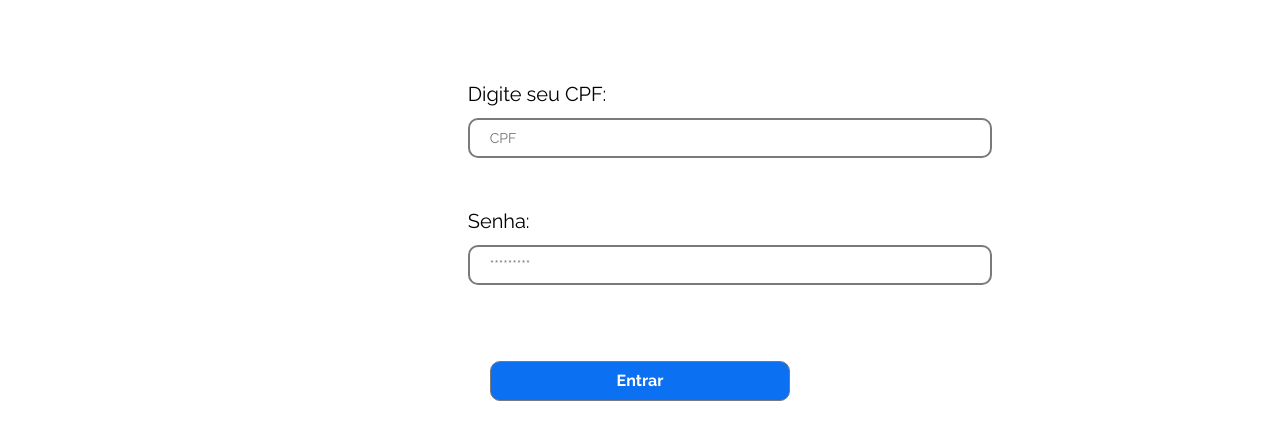
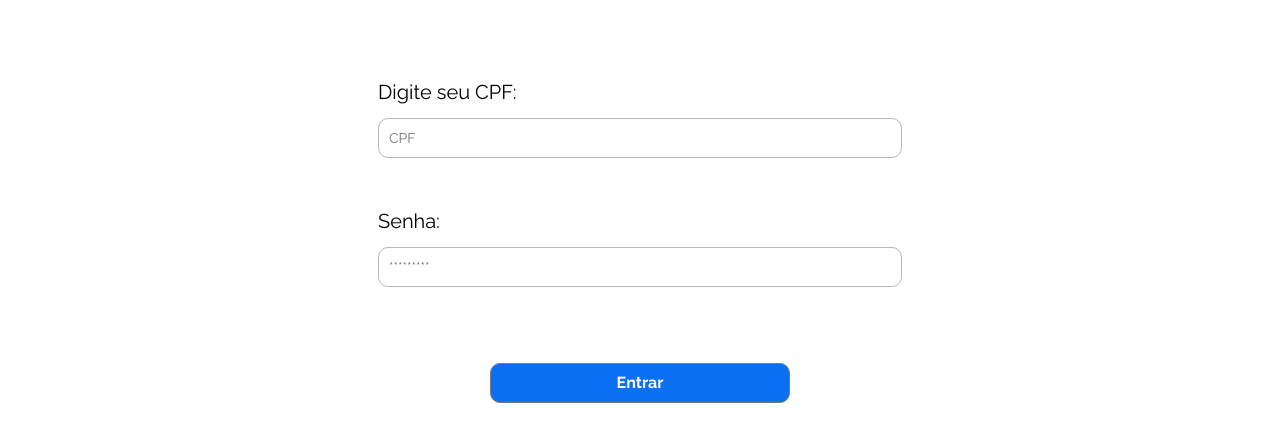
Before and after one commit to RodrigoSobralM/DNC-E-COMMERCE, a React (Vite) app in the folder dnc-e-com-grupo/: page / in a window 1280 px wide. Shown: the part 579-1020 px from the top of the page. Built offline with nearby package versions, Linux system fonts and the light colour scheme.

Commit message:
login centered

```diff
--- a/dnc-e-com-grupo/src/views/Login/Login.jsx
+++ b/dnc-e-com-grupo/src/views/Login/Login.jsx
@@ -32,21 +32,23 @@ const Login = () => {
   };
 
   return (
-    <div className="login">
+    <div>
       <Header />
-      <div className="form">
+      <div className="login">
       <h2>Acesse com seu login ou cadastre-se!</h2>
       <h3>você pode entrar com o seu CPF</h3>
-      <form onSubmit={handleSubmit} className='x'>
-        <label className='y'>
+      <form onSubmit={handleSubmit} className='form'>
+        <label className='label'>
           Digite seu CPF:
-          <input className='z' type="text" placeholder="CPF" name="cpf" value={cpf} onChange={handleCpfChange} />
+          <input className='input' type="text" placeholder="CPF" name="cpf" value={cpf} onChange={handleCpfChange} />
         </label>
-        <label className='y'>
+        <label className='label'>
           Senha:
-          <input className='z' type="password" name="pass" placeholder="*********" value={pass} onChange={handlePassChange} />
+          <input className='input' type="password" name="pass" placeholder="*********" value={pass} onChange={handlePassChange} />
         </label>
+        <div className="login-button">
         <button type="submit">Entrar</button>
+        </div>
       </form>
       {errorMessage && <div className="error">{errorMessage}</div>}
       </div>
--- a/dnc-e-com-grupo/src/views/Login/index.scss
+++ b/dnc-e-com-grupo/src/views/Login/index.scss
@@ -1,6 +1,6 @@
 @use "../../sass/variables" as *;
 
-.form {
+.login {
     display: flex;
     flex-direction: column;
     align-items: center;
@@ -19,40 +19,32 @@
         line-height: 26px;
         margin-bottom: 84px;
     }
+}
 
+.form {
+    display: flex;
+    flex-direction: column;
+    justify-content: center;
+}
 
-}
 .error {
     font-weight: bold;
     color: #ff0000;
     margin-top: 20px;
 }
 
-.x {
-        display: flex;
-        flex-direction: column;
-        align-items: center;
-        justify-content: center;
-    }
-
-        .y {
-        display: flex;
-        flex-direction: column;
-        justify-content: center;
+.label {
     font-size: 20px;
-        font-weight: 400;
     margin-bottom: 31px;
 }
 
-        .z {
+.input {
     font-size: 14px;
-            color: #616161;;
-            padding: 11px 20px;
-            gap: 8px;
-            width: 524px;
-            max-width: 524px;
-            background: rgba(255, 255, 255, 0.9);
-            border: 2px solid #7A7A7A;
-            border-radius: 10px;
-            margin-top: 12px;
+    margin-top: 14px;
 }
+
+.login-button {
+    align-items: center;
+    justify-content: center;
+    display: flex;
+}
```
Lines whose indentation alone changed are shown as unchanged.
